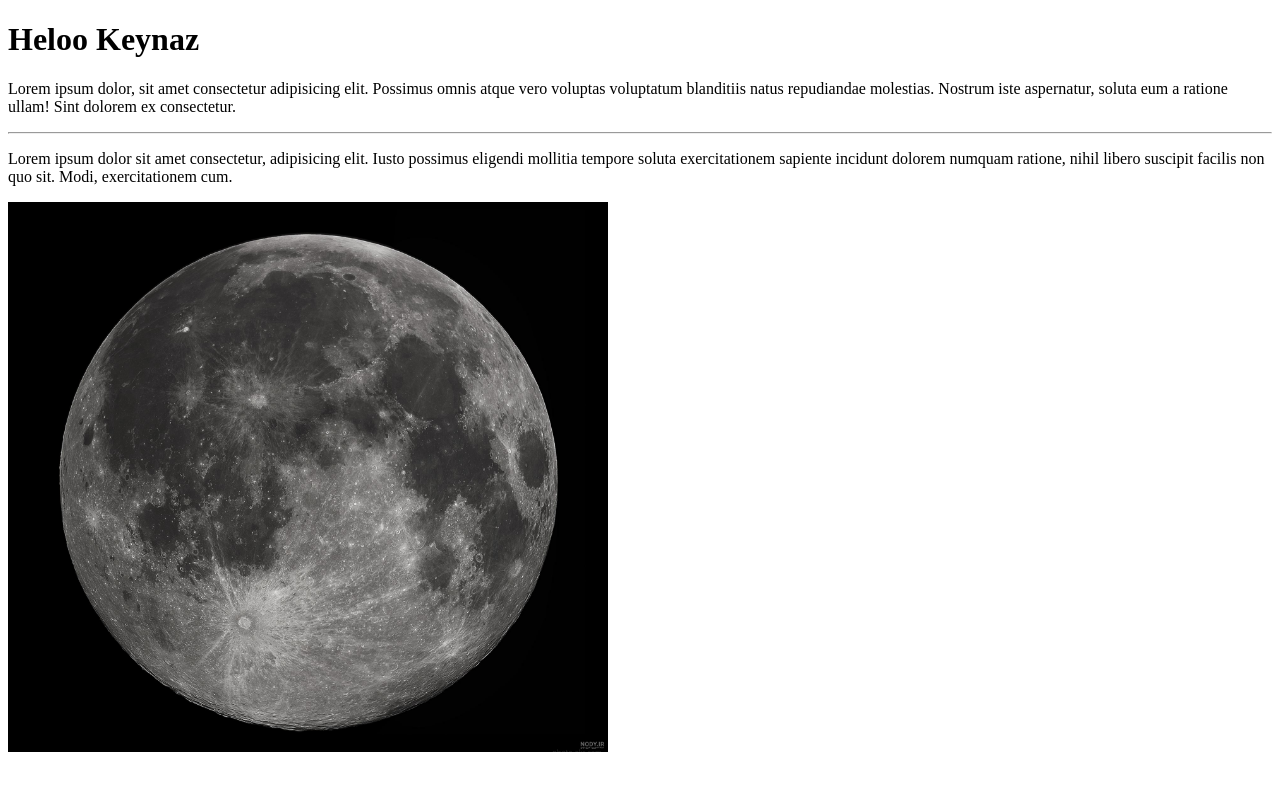
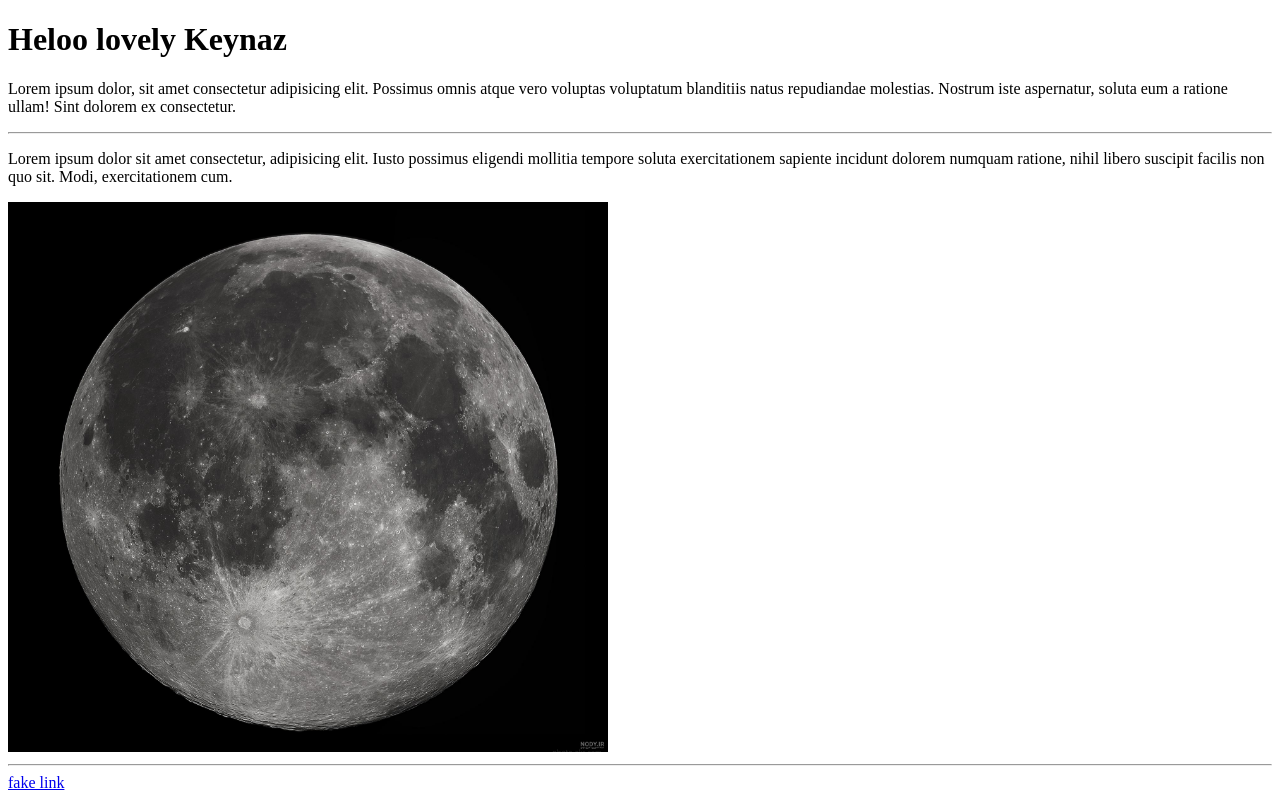
Before and after one commit to ReyhaneSahrakari/Reyhane_Sahrakari, a plain HTML site: page index.html in a window 1280 px wide. Drawn offline with Linux system fonts and the light colour scheme.

Commit message:
add a link (1)

```diff
--- a/index.html
+++ b/index.html
@@ -6,7 +6,7 @@
     <title>Document</title>
 </head>
 <body>
-    <h1>Heloo Keynaz</h1>
+    <h1>Heloo lovely Keynaz</h1>
     <p>Lorem ipsum dolor, sit amet consectetur adipisicing elit. Possimus omnis atque vero voluptas voluptatum blanditiis natus repudiandae molestias. Nostrum iste aspernatur, soluta eum a ratione ullam! Sint dolorem ex consectetur.
 
     </p>
@@ -18,5 +18,9 @@
     </p>
 
     <img src="/moon.jpg" height="550" width="600">
+
+    <hr>
+
+    <a href="/index 2.html">fake link</a>
 </body>
 </html>
```
Also changed, not shown: index 2.html (added).
